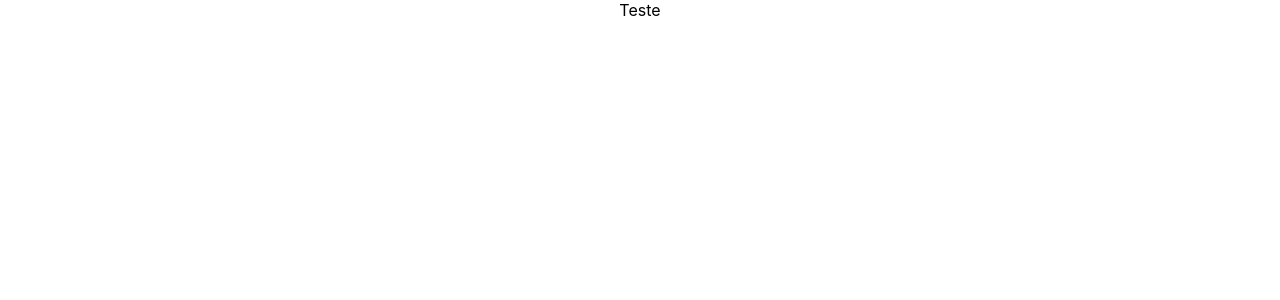
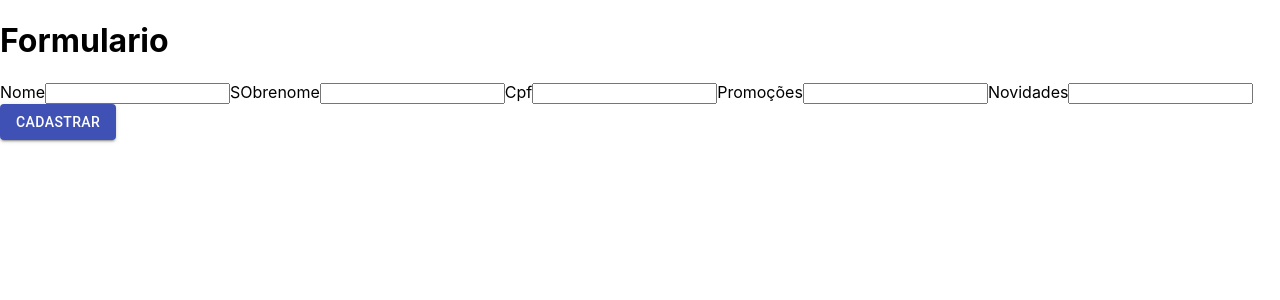
Before and after one commit to caiomcs04/react-form, a React (Create React App) app: page / in a window 1280 px wide. Shown: the top 300 px of the page. Built offline with nearby package versions, Linux system fonts and the light colour scheme; the HTML template or start-up script is replaced by a standard one.

Commit message:
material-ui instalation

```diff
--- a/package.json
+++ b/package.json
@@ -3,6 +3,7 @@
   "version": "0.1.0",
   "private": true,
   "dependencies": {
+    "@material-ui/core": "^4.11.4",
     "@testing-library/jest-dom": "^5.11.4",
     "@testing-library/react": "^11.1.0",
     "@testing-library/user-event": "^12.1.10",
--- a/src/App.js
+++ b/src/App.js
@@ -1,10 +1,12 @@
 import './App.css';
+import RegisterForm from './components/form/RegisterForm';
 
 function App() {
   return (
-    <div className="App">
-      Teste
-    </div>
+    <>
+    <h1>Formulario</h1>
+    <RegisterForm />
+    </>
   );
 }
 
--- /dev/null
+++ b/src/components/form/RegisterForm.jsx
@@ -0,0 +1,27 @@
+import React from 'react';
+import Button from '@material-ui/core/Button';
+
+function RegisterForm() {
+  return (
+    <form>
+      <label htmlFor="">Nome</label>
+      < input type="text" />
+
+      <label htmlFor="">SObrenome</label>
+      < input type="text" />
+
+      <label htmlFor="">Cpf</label>
+      < input type="text" />
+
+      <label htmlFor="">Promoções</label>
+      < input type="text" />
+
+      <label htmlFor="">Novidades</label>
+      < input type="text" />
+      <Button variant="contained" color="primary">Cadastrar</Button>
+
+    </form>
+  )
+}
+
+export default RegisterForm
```
Also changed, not shown: 1 other file (tests, documents, lock files or other folders).
